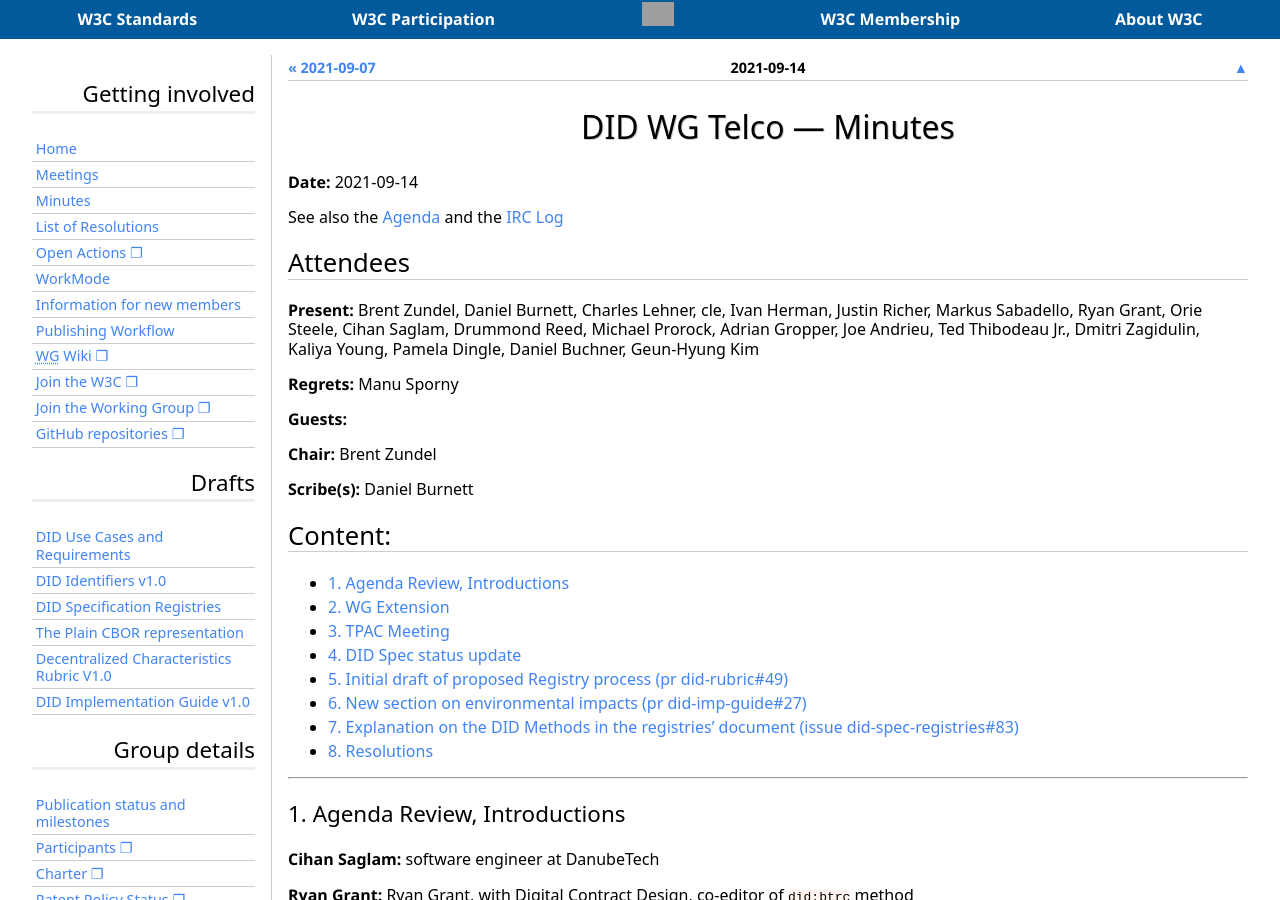
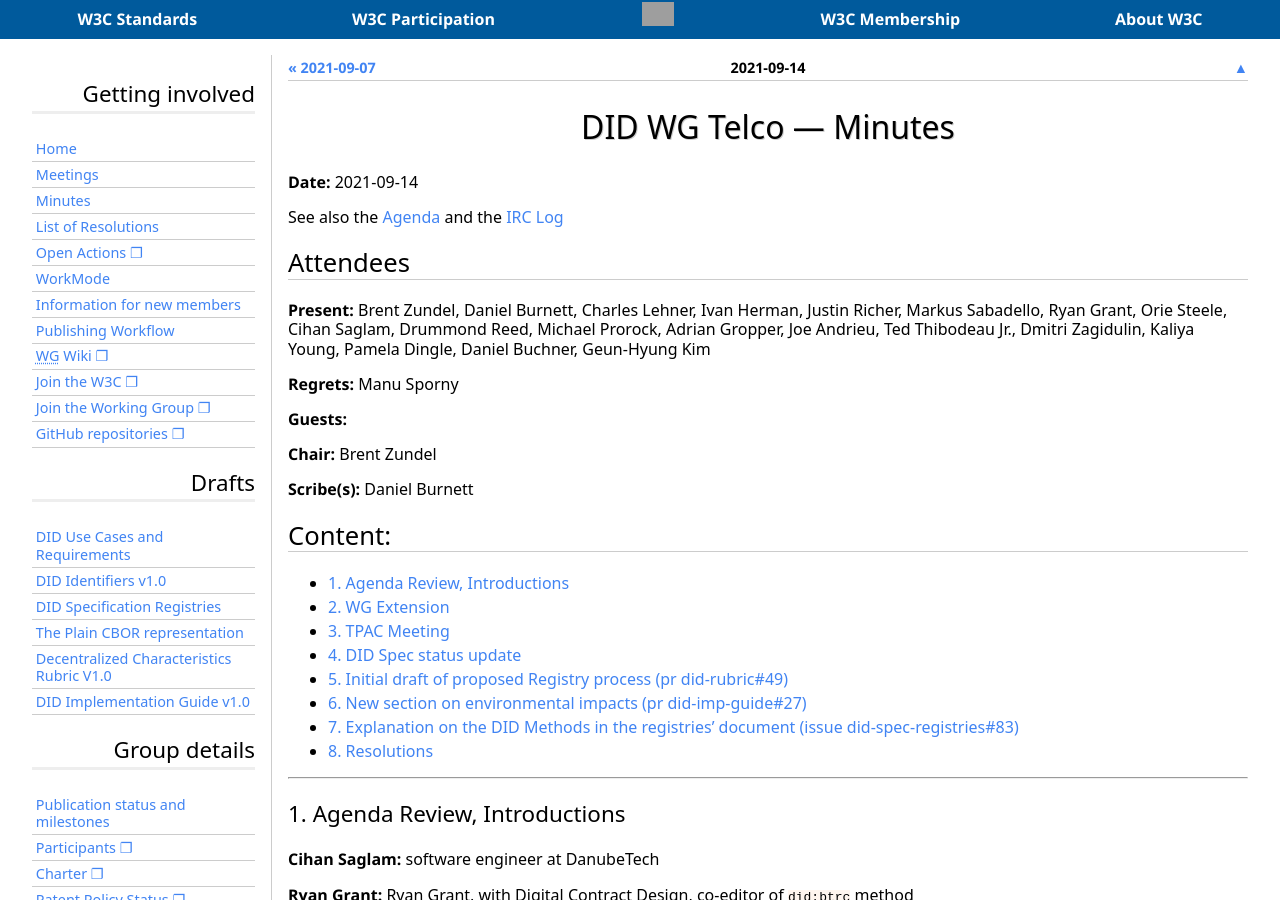
Before and after one commit to w3c/did-wg, a Jekyll site: the page built from _minutes/2021-09-14-did.md, in a window 1280 px wide and 900 px high. Built offline with Jekyll 4.4.1, drawn with Linux system fonts in a browser that asks for light colours; some web fonts are replaced; grey boxes are pictures that could not be loaded.

Commit message:
Minor change on minutes

```diff
--- a/_minutes/2021-09-14-did.md
+++ b/_minutes/2021-09-14-did.md
@@ -68,10 +68,6 @@ json-ld: |
                 {
                     "@type": "Person",
                     "name": "Charles Lehner"
-                },
-                {
-                    "@type": "Person",
-                    "name": "cle"
                 },
                 {
                     "@type": "Person",
@@ -161,7 +157,7 @@ See also the [Agenda](https://lists.w3.org/Archives/Public/public-did-wg/2021Sep
 
 ## Attendees
 {: .no_toc}
-**Present:** Brent Zundel, Daniel Burnett, Charles Lehner, cle, Ivan Herman, Justin Richer, Markus Sabadello, Ryan Grant, Orie Steele, Cihan Saglam, Drummond Reed, Michael Prorock, Adrian Gropper, Joe Andrieu, Ted Thibodeau Jr., Dmitri Zagidulin, Kaliya Young, Pamela Dingle, Daniel Buchner, Geun-Hyung Kim
+**Present:** Brent Zundel, Daniel Burnett, Charles Lehner, Ivan Herman, Justin Richer, Markus Sabadello, Ryan Grant, Orie Steele, Cihan Saglam, Drummond Reed, Michael Prorock, Adrian Gropper, Joe Andrieu, Ted Thibodeau Jr., Dmitri Zagidulin, Kaliya Young, Pamela Dingle, Daniel Buchner, Geun-Hyung Kim
 
 **Regrets:** Manu Sporny
 
```
